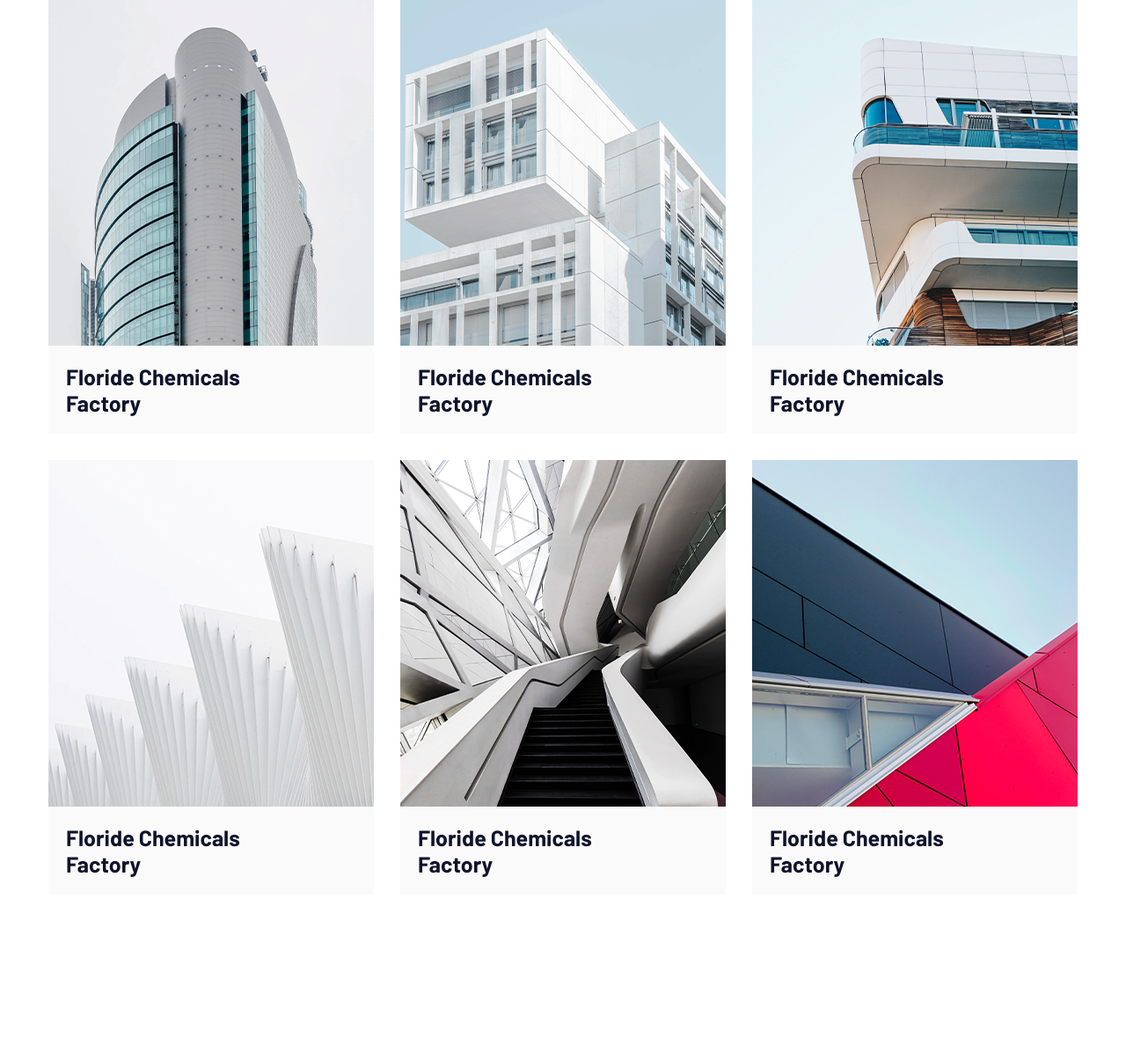
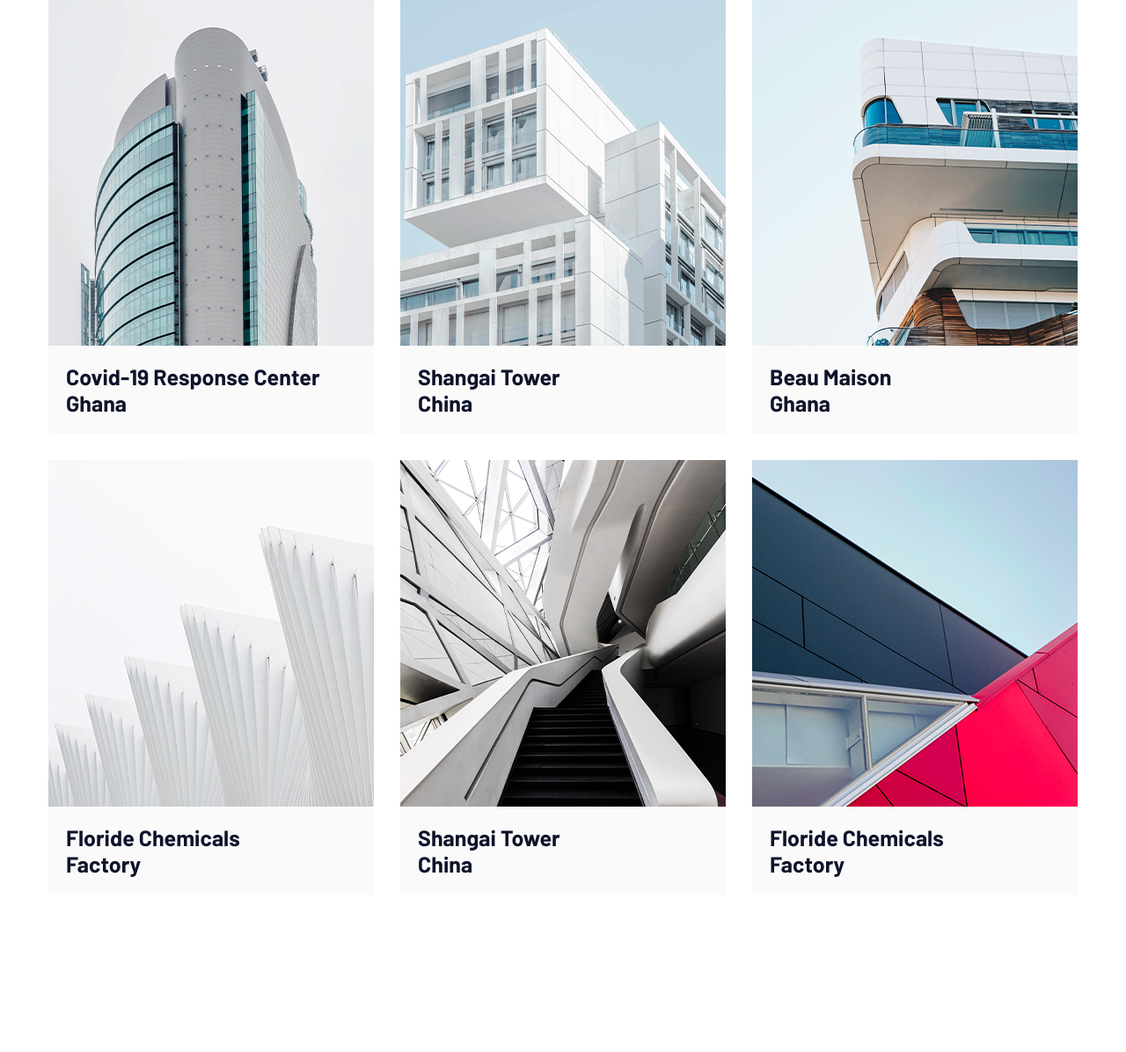
Before and after one commit to 678Elaine/arqengineering, a PHP site: page /view/project.php in a window 1280 px wide. Shown: the part 1210-2406 px from the top of the page at 88% size. Run offline with PHP 8.4, Linux system fonts and the light colour scheme; some libraries are stand-ins or nearby versions.

Commit message:
Update project.php

```diff
--- a/view/project.php
+++ b/view/project.php
@@ -160,7 +160,7 @@
                                 <div class="front-text">
                                     <h2 class="">Our Projects</h2>
                                 </div>
-                                <span class="back-text">Gellary</span>
+                                <span class="back-text">Gallery</span>
                             </div>
                         </div>
                         <div class="col-lg-6">
@@ -195,8 +195,8 @@
                                                 </div>
                                                 <div class="project-cap">
                                                     <a href="project_details.html" class="plus-btn"><i class="ti-plus"></i></a>
-                                                    <h4><a href="project_details.html">Floride Chemicals</a></h4>
-                                                    <h4><a href="project_details.html">Factory</a></h4>
+                                                    <h4><a href="project_details.html">Covid-19 Response Center</a></h4>
+                                                    <h4><a href="project_details.html">Ghana</a></h4>
                                                 </div>
                                             </div>
                                         </div>
@@ -207,8 +207,8 @@
                                                 </div>
                                                 <div class="project-cap">
                                                     <a href="project_details.html" class="plus-btn"><i class="ti-plus"></i></a>
-                                                    <h4><a href="project_details.html">Floride Chemicals</a></h4>
-                                                    <h4><a href="project_details.html">Factory</a></h4>
+                                                   <h4><a href="project_details.html">Shangai Tower</a></h4>
+                                                    <h4><a href="project_details.html">China</a></h4>
                                                 </div>
                                             </div>
                                         </div>
@@ -219,8 +219,8 @@
                                                 </div>
                                                 <div class="project-cap">
                                                     <a href="project_details.html" class="plus-btn"><i class="ti-plus"></i></a>
-                                                    <h4><a href="project_details.html">Floride Chemicals</a></h4>
-                                                    <h4><a href="project_details.html">Factory</a></h4>
+                                                   <h4><a href="project_details.html">Beau Maison</a></h4>
+                                                    <h4><a href="project_details.html">	Ghana </a></h4>
                                                 </div>
                                             </div>
                                         </div>
@@ -243,8 +243,8 @@
                                                 </div>
                                                 <div class="project-cap">
                                                     <a href="project_details.html" class="plus-btn"><i class="ti-plus"></i></a>
-                                                    <h4><a href="project_details.html">Floride Chemicals</a></h4>
-                                                    <h4><a href="project_details.html">Factory</a></h4>
+                                                   <h4><a href="project_details.html">Shangai Tower</a></h4>
+                                                    <h4><a href="project_details.html">China</a></h4>
                                                 </div>
                                             </div>
                                         </div>
```
Lines whose indentation alone changed are shown as unchanged.
